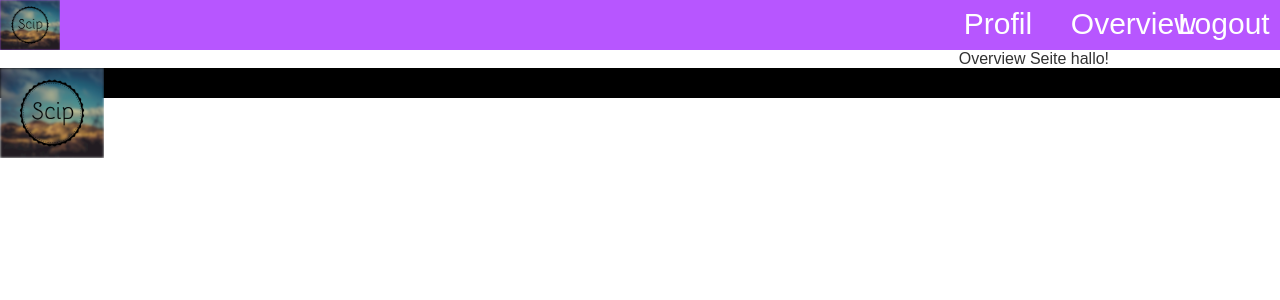
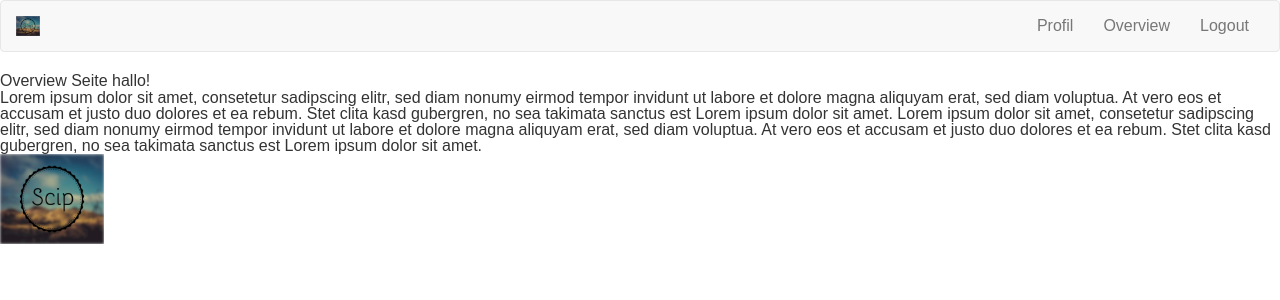
Before and after one commit to Maerill/Scipsolution, a PHP site: page /index.php?site=overview in a window 1280 px wide. Shown: the top 300 px of the page. Run offline with PHP 8.4, Linux system fonts and the light colour scheme.

Commit message:
Finished navigation

```diff
--- a/resources/defaultstyle.css
+++ b/resources/defaultstyle.css
@@ -1,32 +1,8 @@
-body {
-	margin-top: 0;
-}
-h1 {
-	font-size: 30px;
+::selection {
+	background-color: #E8761F;
+	text-shadow: none;
 }
 
-footer {
-	background-color: #000000;
-	height: 30px;
+body {
+	margin-top: 0px !important;
 }
-
-nav {
-	height: 50px;
-	background-color: #b756ff;
-}
-
-ul li a {
-	text-decoration: none;
-	color: white;
-	font-size: 30px !important;
-	vertical-align: middle;
-}
-
-ul li a:hover {
-	text-decoration: none;
-	color: #FF4E49;
-}
-
-ul li {
-	line-height: 45px;
-}
--- a/resources/pageHeader.php
+++ b/resources/pageHeader.php
@@ -1,8 +1,16 @@
-<nav>
-	<ul class="list-inline">
-		<li class="col-md-9"><img src="pictures/logo.png" height="50"></li>
-		<li class="col-md-1"><a href="?site=profil">Profil</a></li>
-		<li class="col-md-1"><a href="?site=overview">Overview</a></li>
-		<li class="col-md-1"><a href="?site=Logout">Logout</a></li>
-	</ul>
+<nav class="navbar navbar-default">
+  <div class="container-fluid">
+    <div class="navbar-header">
+        <a class="navbar-brand" href="?site=overview">
+        	<img alt="Brand" height="20" src="pictures/logo.png">
+      	</a>
+    </div>
+    <div class="collapse navbar-collapse" id="bs-example-navbar-collapse-1">
+    	<ul class="nav navbar-nav navbar-right">
+      		<li><a href="?site=profil">Profil</a></li>
+      		<li><a href="?site=overview">Overview</a></li>
+      		<li><a href="?site=logout">Logout</a></li>
+      	</ul>
+    </div><!-- /.navbar-collapse -->
+  </div><!-- /.container-fluid -->
 </nav>
--- a/resources/reset.css
+++ b/resources/reset.css
@@ -16,8 +16,6 @@ figure, figcaption, footer, header, hgroup,
 menu, nav, output, ruby, section, summary,
 time, mark, audio, video {
 	margin: 0;
-	padding: 0;
-	border: 0;
 	font-size: 100%;
 	font-family: Arial, sans-serif !important;
 	vertical-align: baseline;
--- a/sites/home.php
+++ /dev/null
@@ -1,2 +0,0 @@
-<h1>Willkommen bei Scip</h1>
-<button class="btn btn-primary" type="submit">Press Me!</button>
--- a/sites/overview.php
+++ b/sites/overview.php
@@ -1 +1,2 @@
 <h1>Overview Seite hallo!</h1>
+<div>Lorem ipsum dolor sit amet, consetetur sadipscing elitr, sed diam nonumy eirmod tempor invidunt ut labore et dolore magna aliquyam erat, sed diam voluptua. At vero eos et accusam et justo duo dolores et ea rebum. Stet clita kasd gubergren, no sea takimata sanctus est Lorem ipsum dolor sit amet. Lorem ipsum dolor sit amet, consetetur sadipscing elitr, sed diam nonumy eirmod tempor invidunt ut labore et dolore magna aliquyam erat, sed diam voluptua. At vero eos et accusam et justo duo dolores et ea rebum. Stet clita kasd gubergren, no sea takimata sanctus est Lorem ipsum dolor sit amet.</div>
```
